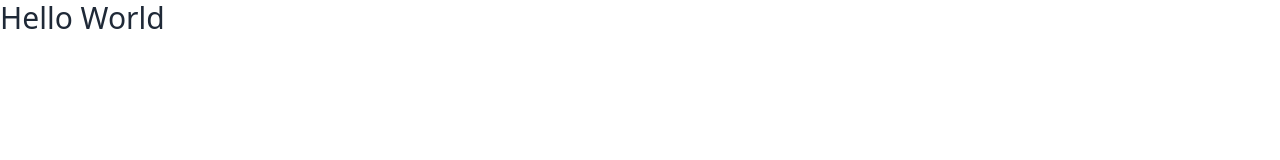
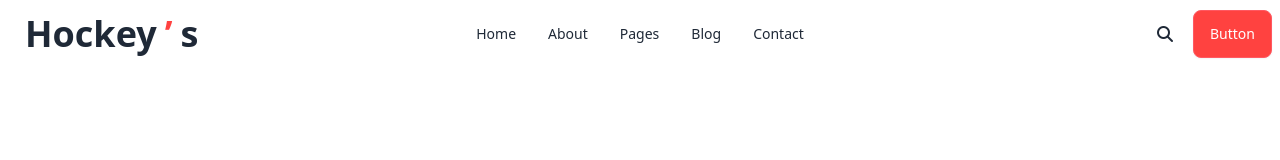
Before and after one commit to FahimHassanOvi/hockey-s-using-tailwind-daisyui, a plain HTML site: page index.html in a window 1280 px wide. Drawn offline with nearby package versions, Linux system fonts and the light colour scheme.

Commit message:
Added the navbar section

```diff
--- a/index.html
+++ b/index.html
@@ -1,15 +1,63 @@
 <!DOCTYPE html>
-<html lang="en">
+<html lang="en" data-theme="light">
+
 <head>
     <meta charset="UTF-8">
     <meta name="viewport" content="width=device-width, initial-scale=1.0">
+    <!-- font awesome -->
+    <script src="https://kit.fontawesome.com/fac89ddc28.js" crossorigin="anonymous"></script>
     <!-- Tailwind CDN -->
     <script src="https://cdn.tailwindcss.com"></script>
     <!-- DaisyUI CDN -->
     <link href="https://cdn.jsdelivr.net/npm/daisyui@4.12.14/dist/full.min.css" rel="stylesheet" type="text/css" />
     <title>Hockey</title>
 </head>
+
 <body>
-    <h1 class="text-3xl">Hello World</h1>
+    <header class=" container mx-auto">
+        <div class="navbar bg-base-100">
+            <div class="navbar-start">
+                <div class="dropdown">
+                    <div tabindex="0" role="button" class="btn btn-ghost lg:hidden">
+                        <svg xmlns="http://www.w3.org/2000/svg" class="h-5 w-5" fill="none" viewBox="0 0 24 24"
+                            stroke="currentColor">
+                            <path stroke-linecap="round" stroke-linejoin="round" stroke-width="2"
+                                d="M4 6h16M4 12h8m-8 6h16" />
+                        </svg>
+                    </div>
+                    <ul tabindex="0"
+                        class="menu menu-sm dropdown-content bg-base-100 rounded-box z-[1] mt-3 w-52 p-2 shadow">
+                        <li><a>Home</a></li>
+                        <li><a>About</a></li>
+                        <li><a>Pages</a></li>
+                        <li><a>Blog</a></li>
+                        <li><a>Contact</a></li>
+
+                    </ul>
+                </div>
+                <a class="btn btn-ghost text-4xl font-bold ">Hockey<span class="text-[#FF4240]">’</span>s</a>
+            </div>
+            <div class="navbar-center hidden lg:flex">
+                <ul class="menu menu-horizontal px-1 font-[500]">
+                    <li class="hover:text-red-500 duration-300 ease-in-out"><a>Home</a></li>
+                    <li class="hover:text-red-500 duration-300 ease-in-out"><a>About</a></li>
+                    <li class="hover:text-red-500 duration-300 ease-in-out"><a>Pages</a></li>
+                    <li class="hover:text-red-500 duration-300 ease-in-out"><a>Blog</a></li>
+                    <li class="hover:text-red-500 duration-300 easy-in-out"><a>Contact</a></li>
+                </ul>
+            </div>
+            <div class="navbar-end flex space-x-5">
+                <i class="fa-solid fa-magnifying-glass"></i>
+                <a class="btn bg-[#FF4240] btn-error text-white font-[500]">Button</a>
+            </div>
+        </div>
+    </header>
+    <main>
+
+    </main>
+    <footer>
+
+    </footer>
 </body>
+
 </html>
```
